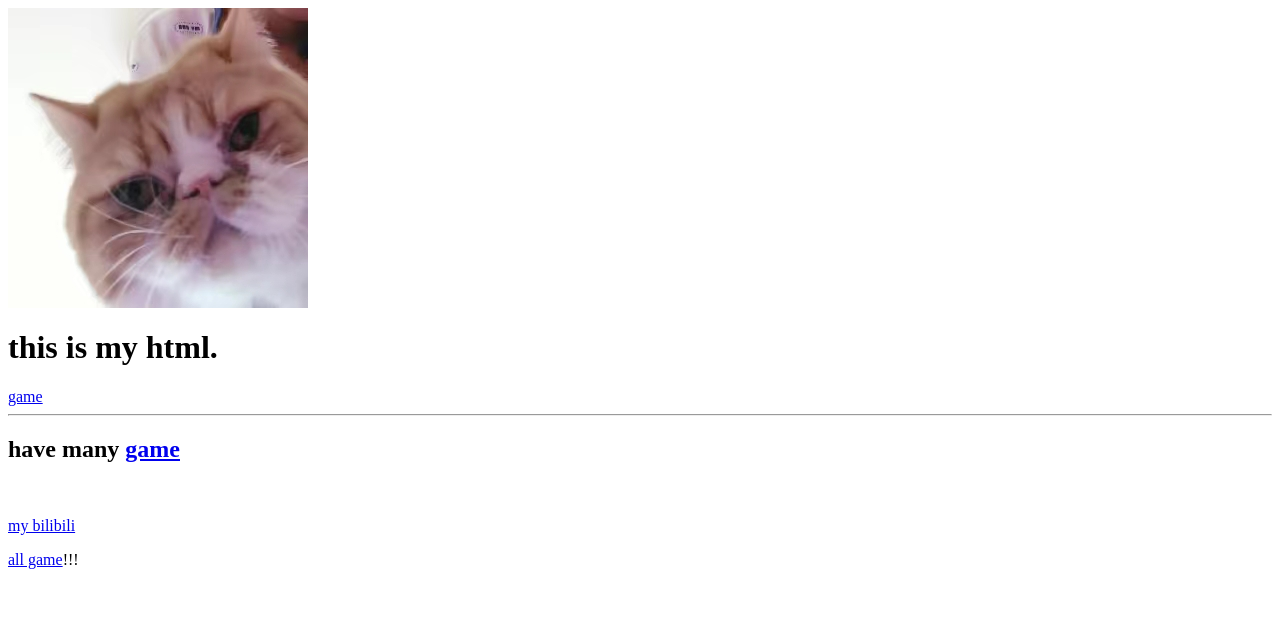
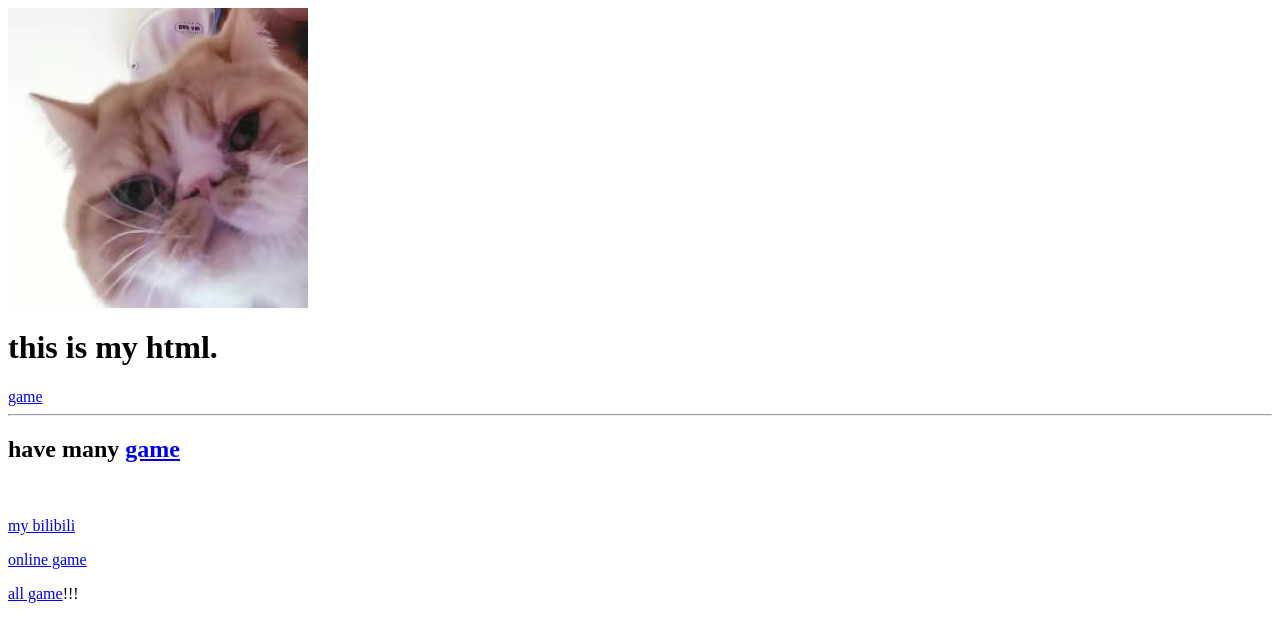
Before and after one commit to twodogplayer/twodogplayer.github.io, a plain HTML site: page index.html in a window 1280 px wide. Drawn offline with Linux system fonts and the light colour scheme.

Commit message:
Update index.html
Signed-off-by: twodogplayer <143509747+twodogplayer@users.noreply.github.com>

```diff
--- a/index.html
+++ b/index.html
@@ -19,6 +19,10 @@
 			<a href="https://space.bilibili.com/1268151447/">my bilibili</a>
 		</p>
 
+		<p>
+			<a href="https://twodogplayer.github.io/play/index.html">online game</a>
+		</p>
+
 		<p><a href="https://www.ccw.site/student/63e75bfe82f8646e415d7546">all game</a>!!!</p>
 	</body>
 </html>
```
